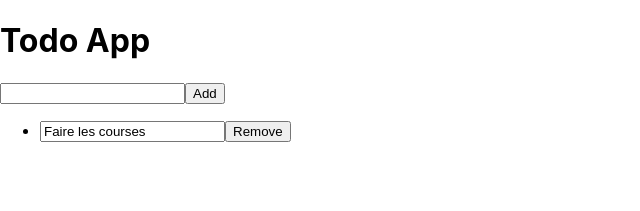
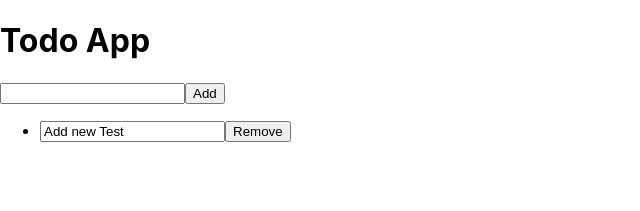
Before and after one commit to Tendry24/TodoApp-with-React, a React (Create React App) app: page / in a window 1280 px wide. Shown: the top 211 px of the page, without its empty margins (0-640 px from the left). Built offline with nearby package versions, Linux system fonts and the light colour scheme.

Commit message:
todosData.js Updated

```diff
--- a/src/todosData.js
+++ b/src/todosData.js
@@ -1,5 +1,6 @@
+// Just a file to simulate a task database.
 const todosData = [
-    { id: 1, task: "Faire les courses", completed: false },
+    { id: 1, task: "Add new Test", completed: false },
   ];
 
   export default todosData;
```
